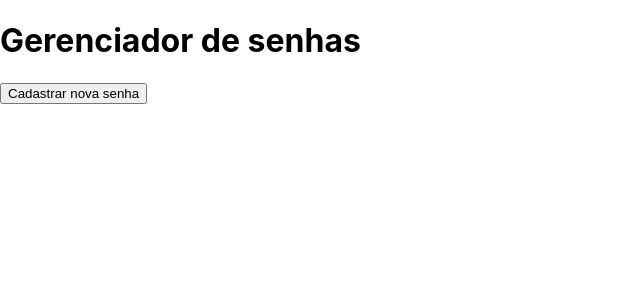
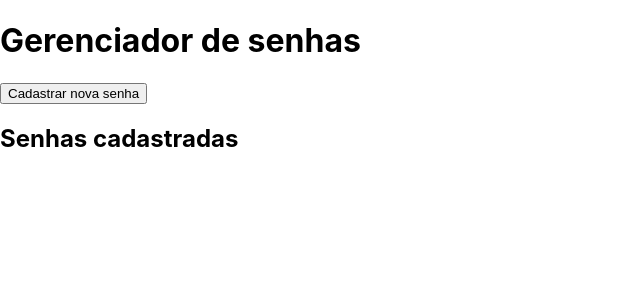
Before and after one commit to alissonooliveiraofc/password-manager, a React (Vite) app: page / in a window 1280 px wide. Shown: the top 300 px of the page, without its empty margins (0-640 px from the left). Built offline with nearby package versions, Linux system fonts and the light colour scheme.

Commit message:
REQ 6 - Inicia requisito

```diff
--- a/src/App.tsx
+++ b/src/App.tsx
@@ -64,6 +64,7 @@ function App() {
     hasLettersAndNumbers: false,
     hasSpecialChar: false });
 
+  const [passwords, setPasswords] = useState([]);
   return (
     <div>
       <header>
@@ -86,6 +87,10 @@ function App() {
             )
         }
       </main>
+
+      <section>
+        <h2>Senhas cadastradas</h2>
+      </section>
     </div>
   );
 }
```
